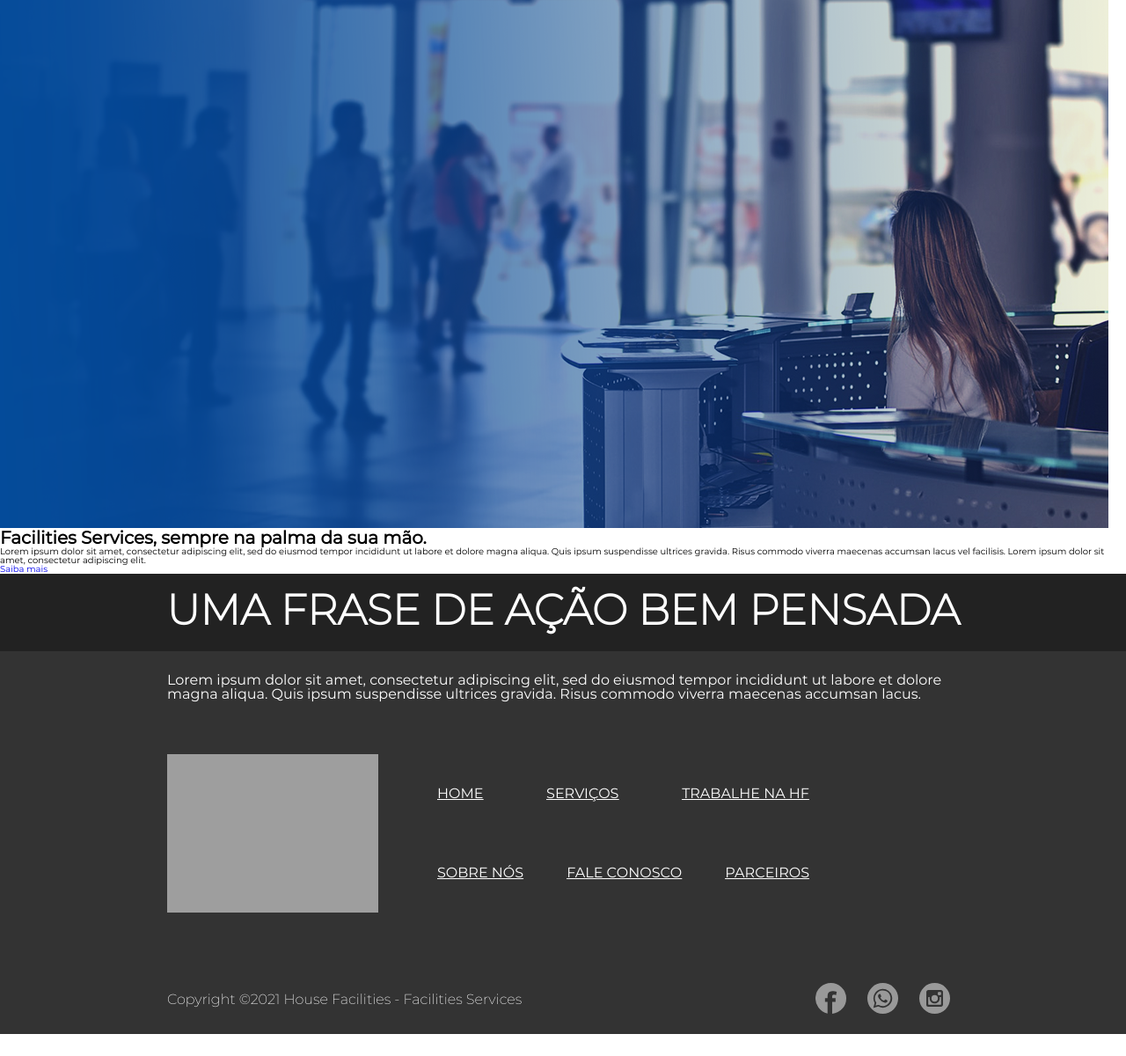
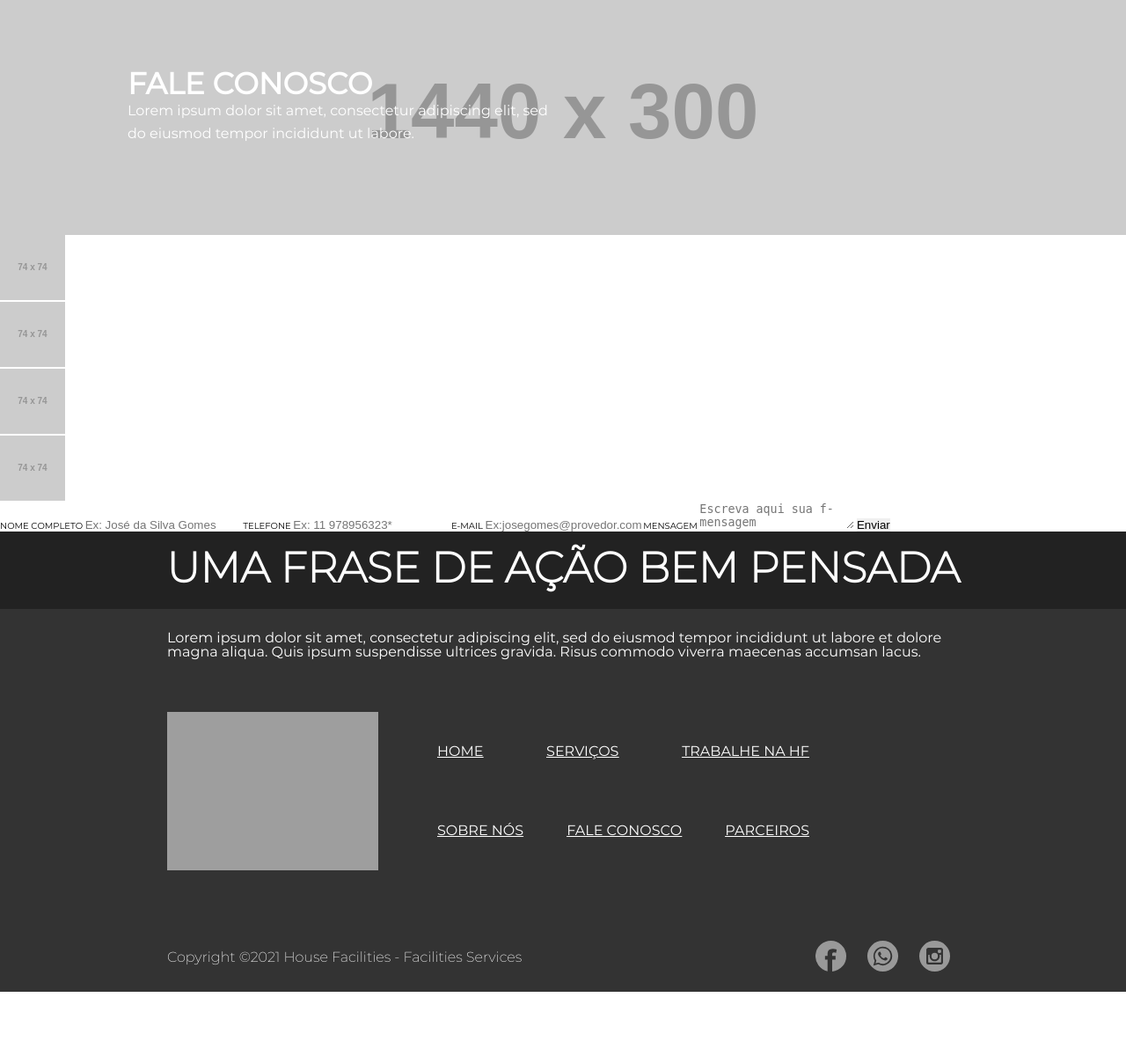
Before and after one commit to paulomarques-png/Site-House-Facilities, a PHP site: page /contato.html in a window 1280 px wide. Shown: the part 60-1260 px from the top of the page at 88% size. After the commit the page ends 1187 px from the top, so only its background shows below. Run offline with PHP 8.4, Linux system fonts and the light colour scheme; grey boxes labelled with a size stand in for pictures from a placeholder-image service; some libraries are stand-ins or nearby versions; grey boxes are pictures that could not be loaded.

Commit message:
add and change styles docs
Adicionei outros arquivos css para separar os estilos referentes as suas respectivas páginas.

```diff
--- a/contato-style.css
+++ b/contato-style.css
@@ -0,0 +1,29 @@
+/* ------------ #media ---------------- */
+
+#media {
+    position: relative;
+}
+
+#media img {
+    display: block;
+    width: 100%;
+}
+
+#media figcaption {
+    position: absolute;
+    top: 80px;
+    left: 145px;
+    width: 500px;
+    color: #fff;
+}
+
+#media h1 {
+    font-size: 3.4rem;
+}
+
+#media p.txt {
+    font-size: 1.6rem;
+    line-height: 1.6em;
+}
+
+/* ------------ #txtmedia ---------------- */
--- a/contato.html
+++ b/contato.html
@@ -12,7 +12,7 @@
 
 <body>
     <header id="header">
-        <a id="logo" href="#">
+        <a id="logo" href="index.html">
             <img src="imgs/logo.svg" alt="Logomarca">
         </a>
         <nav id="nav">
@@ -23,7 +23,7 @@
                 <li><a href="#">SERVIÇOS</a></li>
                 <li><a href="#">SOBRE NÓS</a></li>
                 <li><a href="#">TRABALHE NA HF</a></li>
-                <li><a href="#">FALE CONOSCO</a></li>
+                <li><a href="contato.html">FALE CONOSCO</a></li>
             </ul>
             <div id="iconshdr">
                 <a id="iconhdr" href="#">
@@ -39,26 +39,61 @@
     <main>
         <figure id="media">
             <picture>
-                <source media="(max-width: 500px)" srcset="imgs/mediatop-500.png">
+                <source media="(max-width: 500px)" srcset="http://via.placeholder.com/1440x300.png">
 
-                <source media="(max-width: 980px)" srcset="imgs/mediatop-980.png">
+                <source media="(max-width: 980px)" srcset="http://via.placeholder.com/1440x300.png">
 
-                <source media="(max-width: 1080px)" srcset="imgs/mediatop-1080.png">
+                <source media="(max-width: 1080px)" srcset="http://via.placeholder.com/1440x300.png">
 
-                <source media="(max-width: 1280px)" srcset="imgs/mediatop-1280.png">
+                <source media="(max-width: 1280px)" srcset="http://via.placeholder.com/1440x300.png">
 
-                <img src="imgs/mediatop-1440.png"
+                <img src="http://via.placeholder.com/1440x300.png"
                     alt="Imagem complementar para texto institucional - Recepcionista no balcão de atendimento">
             </picture>
 
             <figcaption>
-                <h1>Facilities Services, sempre na palma da sua mão.</h1>
-                <p class="txt">Lorem ipsum dolor sit amet, consectetur adipiscing elit, sed do eiusmod tempor incididunt ut labore
-                    et dolore magna aliqua. Quis ipsum suspendisse ultrices gravida. Risus commodo viverra maecenas
-                    accumsan lacus vel facilisis. Lorem ipsum dolor sit amet, consectetur adipiscing elit.</p>
-                <a href="#"><p>Saiba mais</p></a>
+                <h1>FALE CONOSCO</h1>
+                <p class="txt">Lorem ipsum dolor sit amet, consectetur adipiscing elit, sed do eiusmod tempor incididunt ut labore.</p>
             </figcaption>
         </figure>
+
+        <section id="dados">
+            <ul>
+                <li>
+                    <img src="http://via.placeholder.com/74x74.png" alt="">
+                    <h1></h1>
+                    <p></p>
+                </li>
+                <li>
+                    <img src="http://via.placeholder.com/74x74.png" alt="">
+                    <h1></h1>
+                    <p></p>
+                </li>
+                <li>
+                    <img src="http://via.placeholder.com/74x74.png" alt="">
+                    <h1></h1>
+                    <p></p>
+                </li>
+            </ul>
+            <div>
+                <img src="http://via.placeholder.com/74x74.png" alt="">
+                <h1></h1>
+                <p></p>
+            </div>
+        </section>
+
+        <form action="" id="formulario">
+            <h1></h1>
+            <label for="f-nome">NOME COMPLETO</label>
+            <input type="text" id="f-nome" name="f-nome" placeholder="Ex: José da Silva Gomes" required="required">
+            <label for="f-tel">TELEFONE</label>
+            <input type="text" id="f-tel" name="f-tel" placeholder="Ex: 11 978956323*" required="required">
+            <label for="f-email">E-MAIL</label>
+            <input type="text" id="f-email" name="f-email" placeholder="Ex:josegomes@provedor.com.br" required="required">
+            <label for="f-mensagem">MENSAGEM</label>
+            <textarea name="mensagem" id="f-mensagem" placeholder="Escreva aqui sua f-mensagem" required></textarea>
+            <input type="submit" name="acao" value="Enviar">
+        </form>
 
     </main>
 
--- a/index.html
+++ b/index.html
@@ -12,7 +12,7 @@
 
 <body>
     <header id="header">
-        <a id="logo" href="#">
+        <a id="logo" href="index.html">
             <img src="imgs/logo.svg" alt="Logomarca">
         </a>
         <nav id="nav">
@@ -23,7 +23,7 @@
                 <li><a href="#">SERVIÇOS</a></li>
                 <li><a href="#">SOBRE NÓS</a></li>
                 <li><a href="#">TRABALHE NA HF</a></li>
-                <li><a href="#">FALE CONOSCO</a></li>
+                <li><a href="contato.html">FALE CONOSCO</a></li>
             </ul>
             <div id="iconshdr">
                 <a id="iconhdr" href="#">
--- a/style.css
+++ b/style.css
@@ -104,6 +104,13 @@ body {
 #menu-mobile {
   padding: 10px;
   background-color: salmon;
+}
+
+
+/* ------------ #artigos ---------------- */
+
+main {
+  background-color: #fff;
 }
 
 
```
Also changed, not shown: home-style.css (+37 -45 lines).
